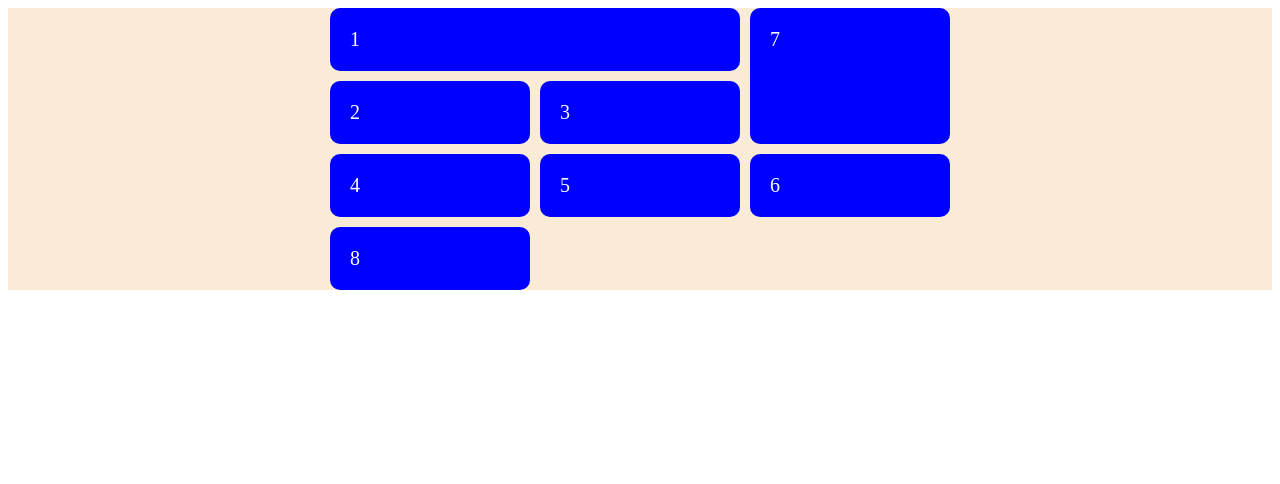
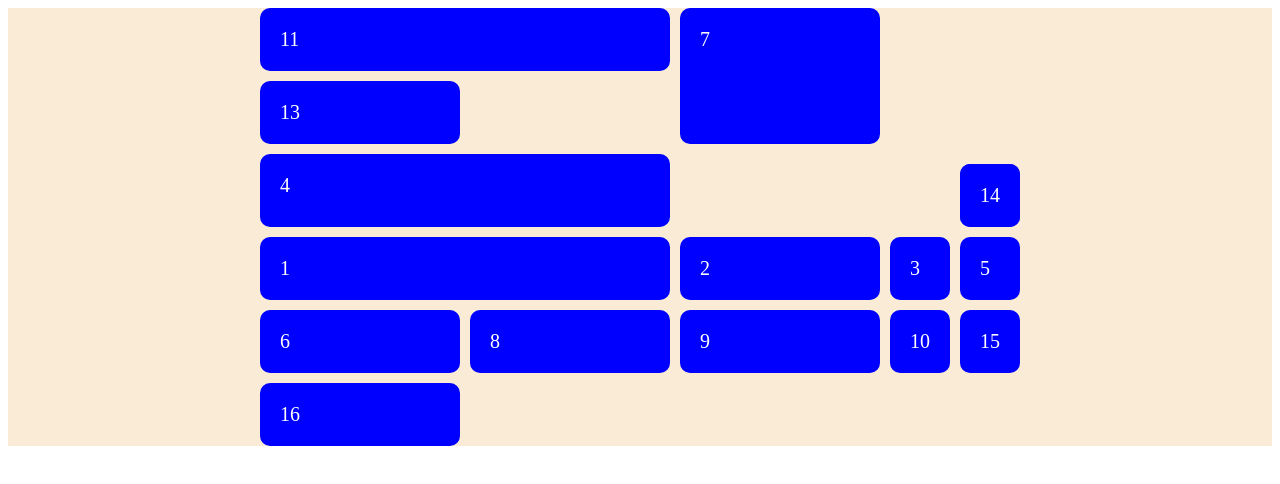
Before and after one commit to gsnorberto/modulo-pratico-grid, a plain HTML site: page conceitual/index.html in a window 1280 px wide. Drawn offline with Linux system fonts and the light colour scheme.

Commit message:
Grid e Responsividade

```diff
--- /dev/null
+++ b/Estrutura de Layout Grid/style.css
@@ -0,0 +1,58 @@
+.container{
+   background-color: #CCCCCC;
+   display: grid;
+   grid-gap: 10px;
+
+   grid-template-areas:
+      "header header header header header"
+      "menu content content content content"
+      "ad content content content content"
+      "footer footer footer footer footer"
+   ;
+}
+
+.item{
+   background-color: blue;
+   border-radius: 10px;
+   padding: 20px;
+   color: #FFFFFF;
+   font-size: 20px;
+}
+
+header{
+   grid-area: header;
+}
+nav{
+   grid-area: menu;
+}
+section{
+   grid-area: content;
+}
+footer{
+   grid-area: footer;
+}
+.anun{
+   grid-area: ad;
+}
+
+@media (min-width: 420px) and (max-width: 750px){
+   .container{
+      grid-template-areas:
+         "header header header menu"
+         "content content content content"
+         "ad ad ad ad"
+         "footer footer footer footer"
+      ;
+   }
+}
+@media (max-width: 419px){
+   .container{
+      grid-template-areas:
+         "header"
+         "menu"
+         "content"
+         "ad"
+         "footer"
+      ;
+   }
+}
--- a/index.html
+++ b/conceitual/index.html
@@ -17,6 +17,14 @@
       <div class="item item6">6</div>
       <div class="item item7">7</div>
       <div class="item item8">8</div>
+      <div class="item item9">9</div>
+      <div class="item item10">10</div>
+      <div class="item item11">11</div>
+      <div class="item item12">12</div>
+      <div class="item item13">13</div>
+      <div class="item item14">14</div>
+      <div class="item item15">15</div>
+      <div class="item item16">16</div>
    </div>
 </body>
 </html>
--- a/style.css
+++ b/conceitual/style.css
@@ -1,6 +1,11 @@
 .container{
    display: grid;
    background-color: antiquewhite;
+
+   grid-template-areas:
+      "item11 item11"
+      "item13 ."
+   ;
 
    /* TAMANHO DAS COLUNAS */
    /* grid-template-columns: 100px 250px 100px 250px; */
@@ -43,8 +48,33 @@
 .item7{
    /* grid-column-start: 3;
    grid-column-end: 4; */
+
    /* ou */
+
    grid-column: 3 / 4; /* é o mesmo que: grid-column: 3 / spam 3; */
-   grid-row-start: 1;
-   grid-row-end: 3;
+   grid-row: 1 / 3;
+
+   /* grid-row-start: 1;
+   grid-row-end: 3; */
 }
+
+.item4{
+   /*
+      1. grid-row-start, 2. grid-column-start,
+      3. grid-row-end, grid-column-end
+   */
+   grid-area: 3 / 1 / span 2 / span 2;
+}
+
+.item11{
+   grid-area: item11;
+}
+.item12{
+   grid-area: item12;
+}
+.item13{
+   grid-area: item13;
+}
+.item14{
+   grid-area: item14;
+}
```
Also changed, not shown: Estrutura de Layout Grid/index.html (added, +21 -0 lines).
